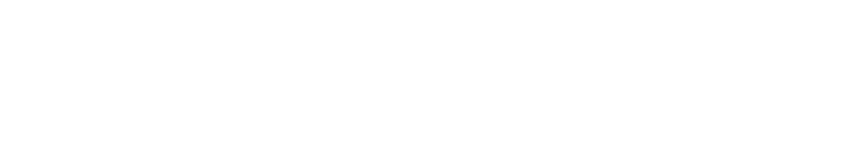
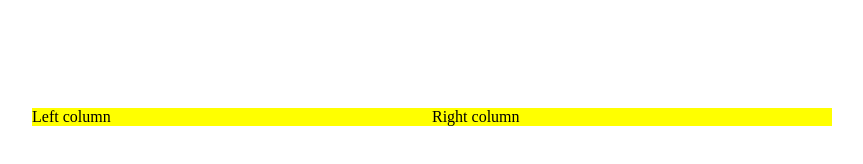
Before and after one commit to AndriusS0316/4-, a plain HTML site: page index.html in a window 1280 px wide. Shown: the whole page, without its empty margins (208-1071 px from the left). Drawn offline with Linux system fonts and the light colour scheme.

Commit message:
stulpeliai

```diff
--- a/index.html
+++ b/index.html
@@ -8,6 +8,13 @@
     <link rel="stylesheet" href="./stilius.css">
 </head>
 <body>
-
+    <main>
+        <div>
+            Left column
+        </div>
+        <div>
+            Right column
+        </div>
+    </main>
 </body>
 </html>
--- a/stilius.css
+++ b/stilius.css
@@ -1,3 +1,16 @@
 body {
 
 }
+main {
+    display: inline-block;
+    width: 800px;
+    margin-top: 100px;
+    margin-left: calc(50% - 400px);
+}
+
+div {
+    width: 50%;
+    float: left;
+    background-color: yellow;
+
+}
```
